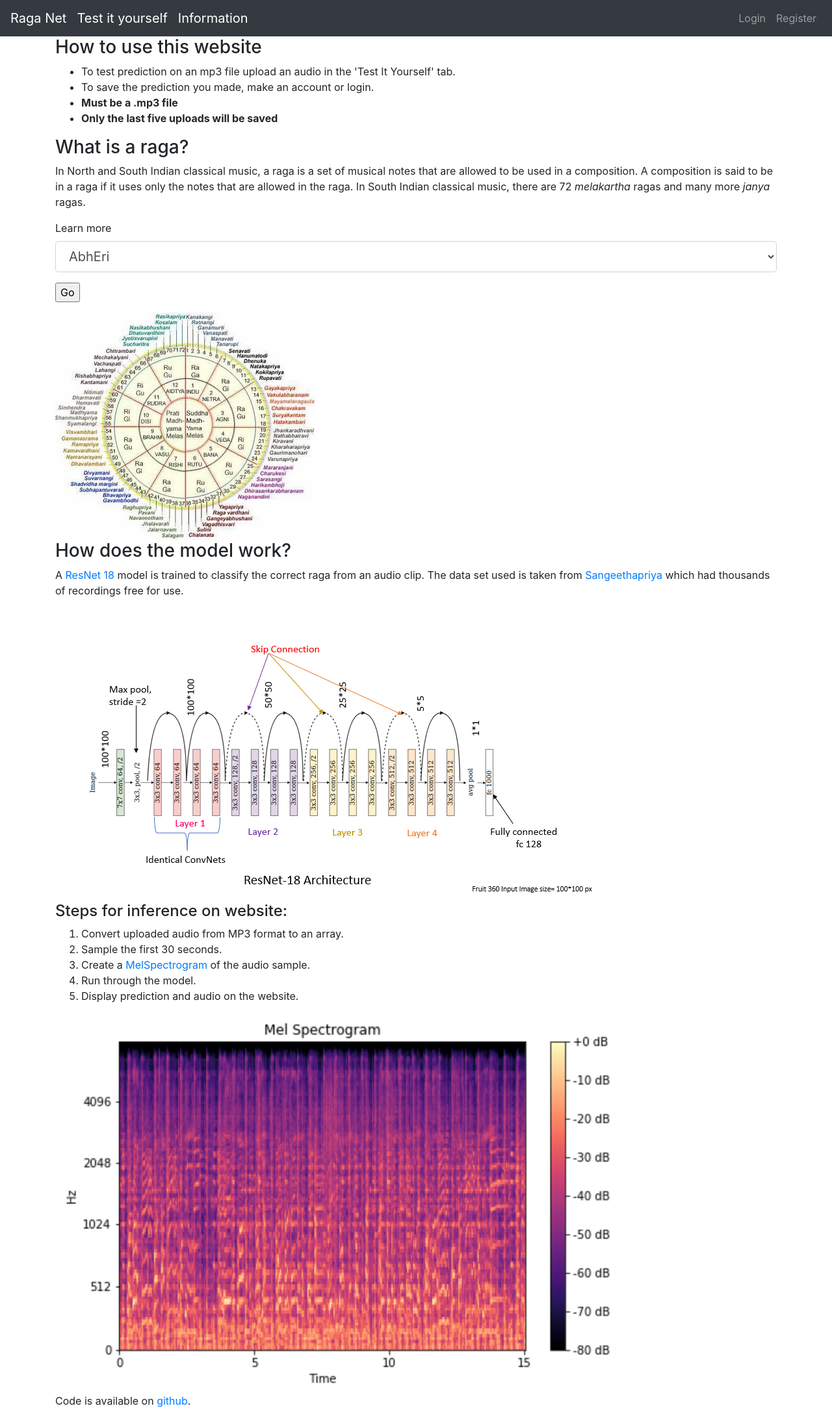
After one commit to mangomadhava/raganet_website, a Flask app: page /info in a window 1280 px wide. The commit adds this page. Shown: the whole page at 65% size. Run offline with Flask 2, Linux system fonts and the light colour scheme; some libraries are stand-ins or nearby versions.

Commit message:
changes to info added pics

```diff
--- a/flask_app/forms.py
+++ b/flask_app/forms.py
@@ -16,13 +16,6 @@ from wtforms.validators import (
 
 from .models import User
 
-
-# class SearchForm(FlaskForm):
-#     search_query = StringField(
-#         "Query", validators=[InputRequired(), Length(min=1, max=100)]
-#     )
-#     submit = SubmitField("Search")
-
 class AudioForm(FlaskForm):
     audio = FileField(validators=[FileRequired()])
     actual = StringField(
@@ -30,12 +23,12 @@ class AudioForm(FlaskForm):
     )
     submit = SubmitField("Predict")
 
-# class MovieReviewForm(FlaskForm):
-#     text = TextAreaField(
-#         "Comment", validators=[InputRequired(), Length(min=5, max=500)]
-#     )
-#     submit = SubmitField("Enter Comment")
-#
+class MoreInfoForm(FlaskForm):
+    go = SubmitField("Go")
+    choose_raga = SelectField("Learn more", choices=[('https://www.ragasurabhi.com/carnatic-music/raga/raga--abheri.html', 'AbhEri'),
+            ( 'https://www.ragasurabhi.com/carnatic-music/raga/raga--suddha-dhanyasi.html', 'shuddhadhanyAsi')])
+
+
 class VerifyResultForm(FlaskForm):
     submit = SubmitField("Submit")
     result = SelectField("How did the model do?", choices=[('Correct', 'Correct'), ('Incorrect', 'Incorrect')])
--- a/flask_app/movies/routes.py
+++ b/flask_app/movies/routes.py
@@ -2,7 +2,7 @@ from flask import Blueprint, render_template, url_for, redirect, request, flash
 from flask_login import current_user
 
 # from .. import movie_client
-from ..forms import  AudioForm, VerifyResultForm
+from ..forms import  AudioForm, VerifyResultForm, MoreInfoForm
 from ..models import User, AudioFile, Accuracy
 from ..utils import current_time
 import io
@@ -21,19 +21,21 @@ def index():
     formatter = "{0:.2f}"
     acc = acc_object.correct / (acc_object.num_tries + 10e-10)
     acc = formatter.format(acc)
-    acc = acc * 100
+    acc = str(float(acc) * 100)
     return render_template("index.html", acc = acc)
+
+@model.route("/info", methods = ["GET", "POST"])
+def info():
+    more_info = MoreInfoForm()
+    if more_info.validate_on_submit():
+        return redirect(more_info.choose_raga.data)
+    return render_template("info.html", more_info = more_info)
 
 
 @model.route("/prediction", methods = ["GET", "POST"])
 def prediction():
     form = AudioForm()
     result_form = VerifyResultForm()
-    # acc_object = Accuracy.objects()
-    # print(len(acc_object))
-    # acc_object = acc_object[0]
-    # print(acc_object.num_tries, acc_object.correct)
-
     if form.validate_on_submit():
         a = form.audio.data
         filename = secure_filename(a.filename)
@@ -76,41 +78,3 @@ def prediction():
         return redirect(url_for("model.index"))
 
     return render_template("prediction.html", form = form)
-#
-# @model.route("/search-results/<query>", methods=["GET"])
-# def query_results(query):
-#     try:
-#         results = movie_client.search(query)
-#     except ValueError as e:
-#         flash(str(e))
-#         return redirect(url_for("movies.index"))
-#
-#     return render_template("query.html", results=results)
-#
-#
-# @model.route("/movies/<movie_id>", methods=["GET", "POST"])
-# def movie_detail(movie_id):
-#     try:
-#         result = movie_client.retrieve_movie_by_id(movie_id)
-#     except ValueError as e:
-#         flash(str(e))
-#         return redirect(url_for("users.login"))
-#
-#     form = MovieReviewForm()
-#     if form.validate_on_submit() and current_user.is_authenticated:
-#         review = Review(
-#             commenter=current_user._get_current_object(),
-#             content=form.text.data,
-#             date=current_time(),
-#             imdb_id=movie_id,
-#             movie_title=result.title,
-#         )
-#         review.save()
-#
-#         return redirect(request.path)
-#
-#     reviews = Review.objects(imdb_id=movie_id)
-#
-#     return render_template(
-#         "movie_detail.html", form=form, movie=result, reviews=reviews
-#     )
--- a/flask_app/templates/header.html
+++ b/flask_app/templates/header.html
@@ -3,7 +3,7 @@
 <nav class="navbar navbar-expand-lg navbar-dark bg-dark">
     <a class="navbar-brand" href="{{ url_for('model.index') }}">Raga Net</a>
     <a class="navbar-brand" href="{{ url_for('model.prediction') }}">Test it yourself</a>
-    <a class="navbar-brand" href="{{ url_for('model.index') }}">Information</a>
+    <a class="navbar-brand" href="{{ url_for('model.info') }}">Information</a>
     <button class="navbar-toggler" type="button" data-toggle="collapse" data-target="#navbarCollapse"
         aria-controls="navbarSupportedContent" aria-expanded="false" aria-label="Toggle navigation">
         <span class="navbar-toggler-icon"></span>
--- /dev/null
+++ b/flask_app/templates/info.html
@@ -0,0 +1,44 @@
+{% extends "header.html" %}
+{% block content %}
+
+<h3 id="how-to-use-this-website">How to use this website</h3>
+<ul>
+<li>To test prediction on an mp3 file upload an audio in the &#39;Test It Yourself&#39; tab.</li>
+<li>To save the prediction you made, make an account or login. </li>
+<li><strong>Must be a .mp3 file</strong></li>
+<li><strong>Only the last five uploads will be saved</strong></li>
+</ul>
+<h3 id="what-is-a-raga-">What is a raga?</h3>
+<p>In North and South Indian classical music, a raga is a set of musical notes that are allowed to be used in a composition. A composition is said to be in a raga if it uses only the notes that are allowed in the raga. In South Indian classical music, there are 72 <em>melakartha</em> ragas and many more <em>janya</em> ragas. </p>
+<form action="" method="post">
+    {{ more_info.csrf_token }}
+    <div class="form-group">
+        {{ more_info.choose_raga.label(class="form-control-label") }}
+        {{ more_info.choose_raga(class="form-control form-control-lg") }}
+    </div>
+    <div class="form-group">
+        {{ more_info.go() }}
+    </div>
+</form>
+
+<img src="{{url_for('static', filename='Melakartha.png')}}" align="middle" />
+
+<h3 id="how-does-the-model-work-">How does the model work?</h3>
+<p>A <a href="https://arxiv.org/abs/1512.03385">ResNet 18</a>  model is trained to classify the correct raga from an audio clip. The data set used is taken from <a href="https://www.sangeethapriya.org/">Sangeethapriya</a> which had thousands of recordings free for use. </p>
+
+<img src="{{url_for('static', filename='resnet18.png')}}" align="middle" />
+
+<h4 id="steps-for-inference-on-website-">Steps for inference on website:</h4>
+<ol>
+<li>Convert uploaded audio from MP3 format to an array. </li>
+<li>Sample the first 30 seconds. </li>
+<li>Create a <a href="https://medium.com/analytics-vidhya/understanding-the-mel-spectrogram-fca2afa2ce53">MelSpectrogram</a> of the audio sample. </li>
+<li>Run through the model. </li>
+<li>Display prediction and audio on the website. </li>
+</ol>
+
+<img src="{{url_for('static', filename='mel_spectrogram.png')}}" align="middle" />
+<p>Code is available on <a href="https://github.com/mangomadhava/raganet">github</a>. </p>
+
+
+{% endblock %}
```
Also changed, not shown: flask_app/templates/index.html (+7 -3 lines), flask_app/static/Melakartha.png (added), flask_app/static/mel_spectrogram.png (added), flask_app/static/resnet18.png (added).
